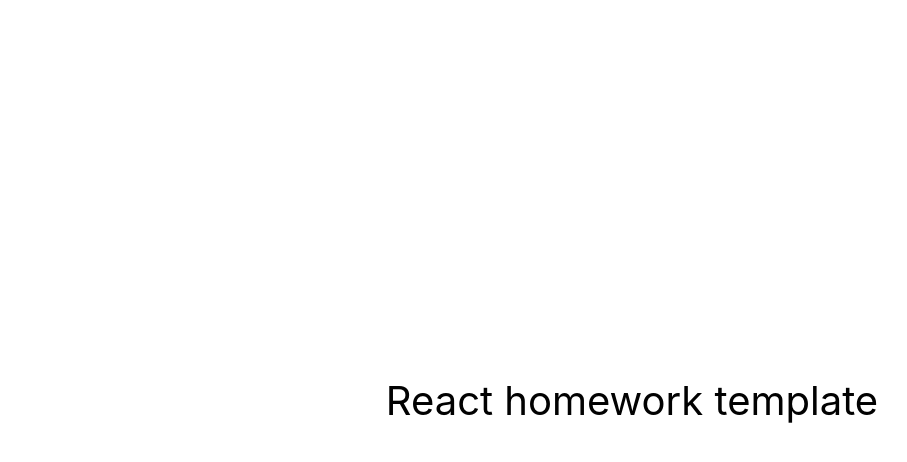
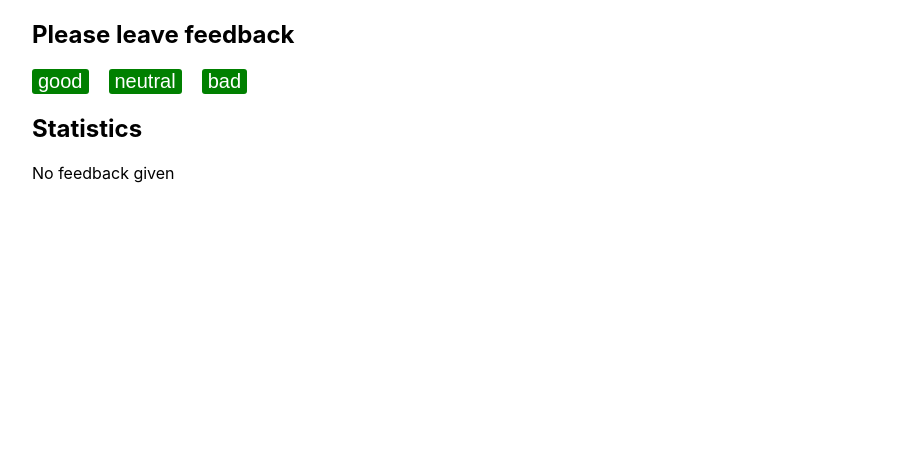
Before and after one commit to angellena888/goit-react-hw-04-feedback, a React (Create React App) app: page / in a window 1280 px wide. Shown: the top 462 px of the page, without its empty margins (8-915 px from the left). Built offline with nearby package versions, Linux system fonts and the light colour scheme.

Commit message:
done 2 hw

```diff
--- a/package.json
+++ b/package.json
@@ -2,7 +2,7 @@
   "name": "react-homework-template",
   "version": "0.1.0",
   "private": true,
-  "homepage": "https://goitacademy.github.io/react-homework-template/",
+  "homepage": "https://angellena888.github.io/goit-react-hw-02-feedback/",
   "dependencies": {
     "@testing-library/jest-dom": "^5.16.3",
     "@testing-library/react": "^12.1.4",
--- a/src/components/App.jsx
+++ b/src/components/App.jsx
@@ -1,16 +1,68 @@
-export const App = () => {
-  return (
-    <div
-      style={{
-        height: '100vh',
-        display: 'flex',
-        justifyContent: 'center',
-        alignItems: 'center',
-        fontSize: 40,
-        color: '#010101'
-      }}
-    >
-      React homework template
-    </div>
-  );
-};
+import React, { Component } from "react";
+
+import FeedbackOptions from './FeedbackOptions/FeedbackOptions';
+import Statistics from './Statistics/Statistics';
+import Notification from './Notification/Notification';
+import Section from './Section/Section';
+
+export class App extends Component {
+  state = {
+    good: 0,
+    neutral: 0,
+    bad: 0,
+  };
+
+  onLeaveFeedback = e => {
+    const name = e.target.name;
+    this.setState(prevState => ({
+      [name]: prevState[name] + 1,
+    }));
+  };
+
+  countTotalFeedback() {
+    const { good, neutral, bad } = this.state;
+    const result = good + neutral + bad;
+    return result;
+  }
+
+  countPositiveFeedbackPercentage() {
+    const good = this.state.good;
+    const totalFeedback = this.countTotalFeedback();
+    return Math.round((good * 100) / totalFeedback);
+  }
+
+  render() {
+    const totalFeedback = this.countTotalFeedback();
+    const { good, bad, neutral } = this.state;
+    const positiveFeedbackPercentage = this.countPositiveFeedbackPercentage();
+
+    return (
+      <div className='feedback'>
+
+        <Section  title = 'Please leave feedback'>
+        <FeedbackOptions
+            options={Object.keys(this.state)}
+            onLeaveFeedback={this.onLeaveFeedback}
+          />
+        </Section>
+
+        <Section title="Statistics">
+          {totalFeedback === 0 ?
+            (
+              <Notification message="No feedback given" />
+            ) :
+            (
+              <Statistics
+                good={good}
+                neutral={neutral}
+                bad={bad}
+                total={totalFeedback}
+                positivePercentage={positiveFeedbackPercentage}
+              />
+            )}
+        </Section>
+
+      </div>
+    );
+  }
+}
--- /dev/null
+++ b/src/components/FeedbackOptions/FeedbackOptions.jsx
@@ -0,0 +1,24 @@
+import PropTypes from 'prop-types';
+import css from './feedback.module.css';
+
+function  FeedbackOptions ({options, onLeaveFeedback}){
+    return(
+        <div className={css.button_item}>
+       {options.map((item, index) => {
+            return (
+                <li className={css.button_list} key={index}>
+                    <button className={css.button} name={item} onClick={onLeaveFeedback}>{item}</button>
+                </li>
+            )
+       })}
+
+        </div>
+    )
+}
+
+FeedbackOptions.propTypes = {
+  options: PropTypes.arrayOf(PropTypes.string).isRequired,
+  onLeaveFeedback: PropTypes.func.isRequired,
+};
+
+export default FeedbackOptions;
--- /dev/null
+++ b/src/components/FeedbackOptions/feedback.module.css
@@ -0,0 +1,20 @@
+.button {
+    display: flex;
+    background-color: green;
+    color: #fff;
+    border: none;
+    border-radius: 3px;
+    font-size: 20px;
+    cursor: pointer;
+    margin-left: 20px;
+}
+
+.button_list {
+    list-style: none;
+}
+
+.button_item {
+    display: flex;
+    justify-content: flex-start;
+    margin-left: 20px;
+}
--- /dev/null
+++ b/src/components/Notification/Notification.jsx
@@ -0,0 +1,12 @@
+import css from './notification.module.css';
+import PropTypes from 'prop-types';
+
+function Notification({ message }) {
+  return <p className={css.notification}>{message}</p>;
+}
+
+Notification.propTypes = {
+  message: PropTypes.string.isRequired,
+};
+
+export default Notification;
--- /dev/null
+++ b/src/components/Notification/notification.module.css
@@ -0,0 +1,3 @@
+.notification {
+    margin-left: 40px;
+}
--- /dev/null
+++ b/src/components/Section/Section.jsx
@@ -0,0 +1,18 @@
+import css from './section.module.css';
+import PropTypes from 'prop-types';
+
+function Section({ title, children }) {
+  return (
+    <section>
+      <h2 className={css.feedback_text}>{title}</h2>
+      {children}
+    </section>
+  );
+}
+
+Section.propTypes = {
+  title: PropTypes.string.isRequired,
+  children: PropTypes.node.isRequired,
+};
+
+export default Section;
--- /dev/null
+++ b/src/components/Section/section.module.css
@@ -0,0 +1,7 @@
+.feedback_text {
+    margin-top: 40;
+    margin-bottom: 20px;
+    margin-left: 40px;
+    font-size: 24px;
+    text-align: left;
+}
--- /dev/null
+++ b/src/components/Statistics/Statistics.jsx
@@ -0,0 +1,36 @@
+import css from './statistics.module.css';
+import PropTypes from 'prop-types';
+
+function Statistics({ good, neutral, bad, total, positivePercentage }) {
+  return (
+    <div>
+      <ul className={css.statistics_list}>
+        <li className={css.statistics_item}>
+          <span className={css.statistics_title}>Good:{good}</span>
+        </li>
+        <li className={css.statistics_item}>
+          <span className={css.statistics_title}>Bad:{bad}</span>
+        </li>
+        <li className={css.statistics_item}>
+          <span className={css.statistics_title}>Neutral:{neutral}</span>
+        </li>
+        <li className={css.statistics_item}>
+          <span className={css.statistics_title}>Total:{total}</span>
+        </li>
+        <li className={css.statistics_item}>
+          <span className={css.statistics_title}>Positive:{positivePercentage}%</span>
+        </li>
+      </ul>
+    </div>
+  );
+}
+
+Statistics.propTypes = {
+  good: PropTypes.number.isRequired,
+  neutral: PropTypes.number.isRequired,
+  bad: PropTypes.number.isRequired,
+  total: PropTypes.number.isRequired,
+  positivePercentage: PropTypes.number.isRequired,
+};
+
+export default Statistics;
--- /dev/null
+++ b/src/components/Statistics/statistics.module.css
@@ -0,0 +1,34 @@
+.statistics {
+    display: flex;
+    flex-direction: column;
+    margin-top: 20px;
+    padding: 20px;
+    border-radius: 5px;
+}
+
+.statistics_title {
+    font-size: 24px;
+}
+
+.statistics_list {
+    display: flex;
+    flex-direction: column;
+    list-style: none;
+    padding: 0;
+    margin-left: 40px;
+}
+
+.statistics_item {
+    display: flex;
+    width: 250px;
+    margin-bottom: 5px;
+    font-size: 18px;
+}
+
+.statistics__label {
+    margin-right: 10px;
+}
+
+.statistics_percentage {
+    font-weight: 700;
+}
```
